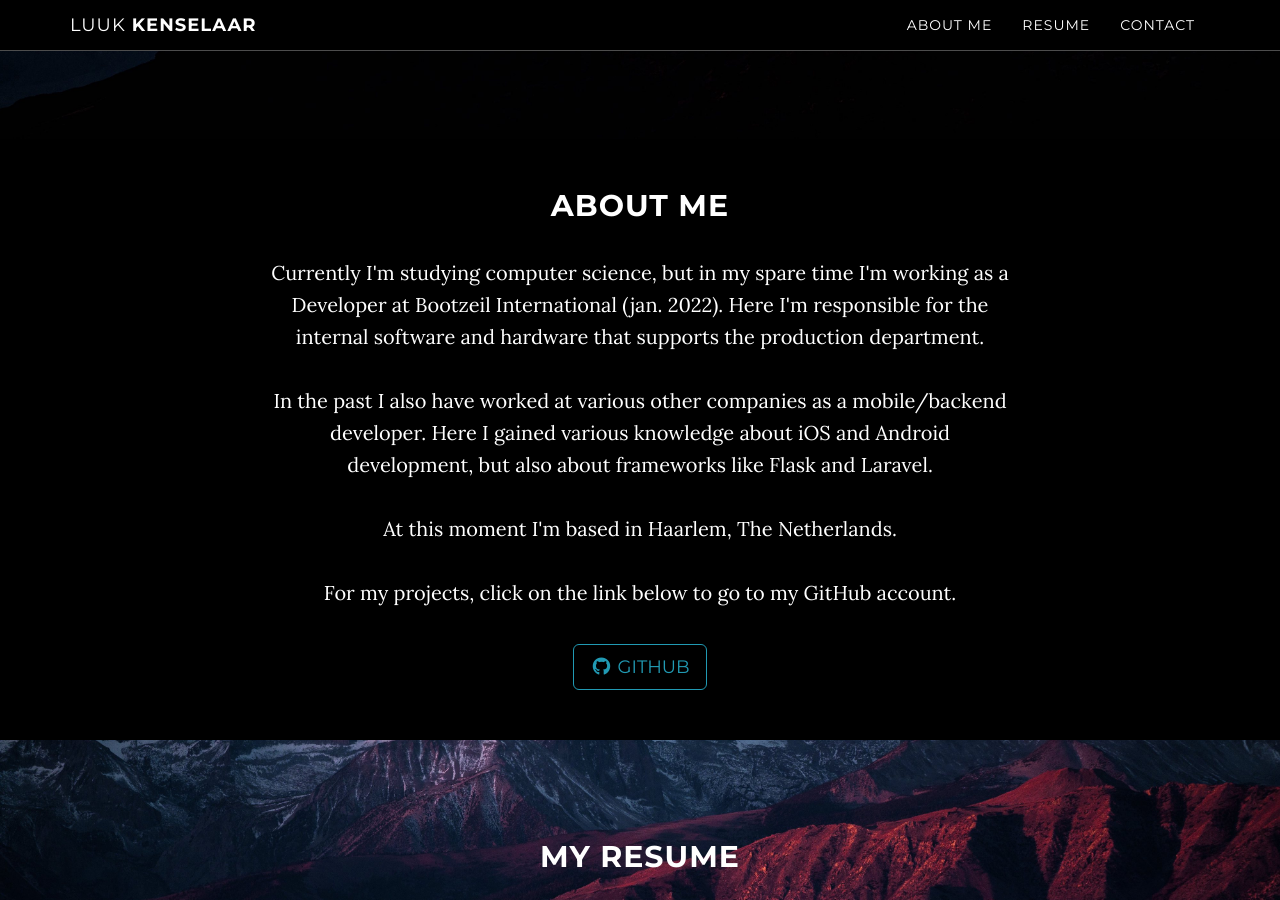
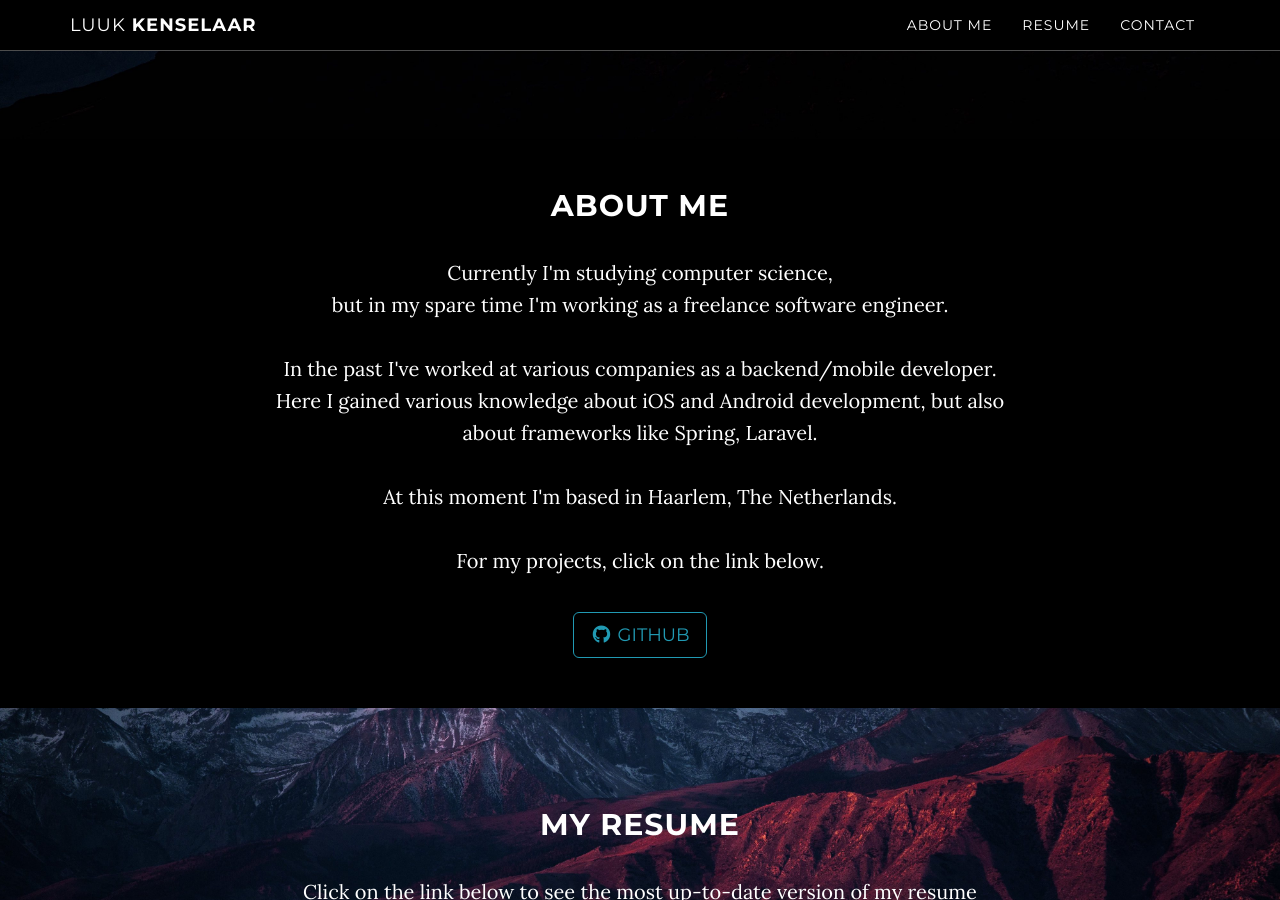
Before and after one commit to Luuk2016/lkenselaar.dev, a Jekyll site: the page built from index.html, in a window 1280 px wide and 900 px high, scrolled down 761 px. Built offline with Jekyll 4.4.1, drawn with Linux system fonts in a browser that asks for light colours.

Commit message:
Information update

```diff
--- a/_config.yml
+++ b/_config.yml
@@ -16,8 +16,6 @@ footer: LKenselaar.dev
 social:
   - title: github
     url: https://github.com/Luuk2016
-  - title: gitlab
-    url: https://gitlab.com/lkenselaar
   - title: linkedin
     url: https://www.linkedin.com/in/lkenselaar/
 
--- a/_includes/about.html
+++ b/_includes/about.html
@@ -4,14 +4,16 @@
             <div class="col-lg-8 col-lg-offset-2">
                 <h2>About me</h2>
                 <p>
-					Currently I'm studying computer science, but in my spare time I'm working as a Developer at Bootzeil International (jan. 2022).
-					Here I'm responsible for the internal software and hardware that supports the production department. <br><br>
-					In the past I also have worked at various other companies as a mobile/backend developer.
-					Here I gained various knowledge about iOS and Android development, but also about frameworks like Flask and Laravel. <br><br>
+					Currently I'm studying computer science, <br> but in my spare time I'm working as a freelance software engineer. <br><br>
+					In the past I've worked at various companies as a backend/mobile developer.
+					Here I gained various knowledge about iOS and Android development, but also about frameworks like Spring, Laravel. <br><br>
 					At this moment I'm based in Haarlem, The Netherlands. <br><br>
-					For my projects, click on the link below to go to my GitHub account.
+					For my projects, click on the link below.
 				</p>
-				<a href="https://github.com/luuk2016" target="_blank" class="btn btn-default btn-lg"><i class="fab fa-github fa-fw"></i> <span class="network-name">GitHub</span></a>
+				<a href="https://github.com/luuk2016" target="_blank" class="btn btn-default btn-lg">
+                    <i class="fab fa-github fa-fw"></i>
+                    <span class="network-name">GitHub</span>
+                </a>
             </div>
         </div>
     </section>
--- a/_layouts/default.html
+++ b/_layouts/default.html
@@ -1,5 +1,5 @@
 <!DOCTYPE html>
-<html>
+<html lang="en">
     {% include head.html %}
     <body id="page-top" data-spy="scroll" data-target=".navbar-fixed-top">
     {% include nav.html %}
```
Also changed, not shown: _includes/contact.html (+6 -3 lines), _includes/head.html (+0 -9 lines), 1 other file.
